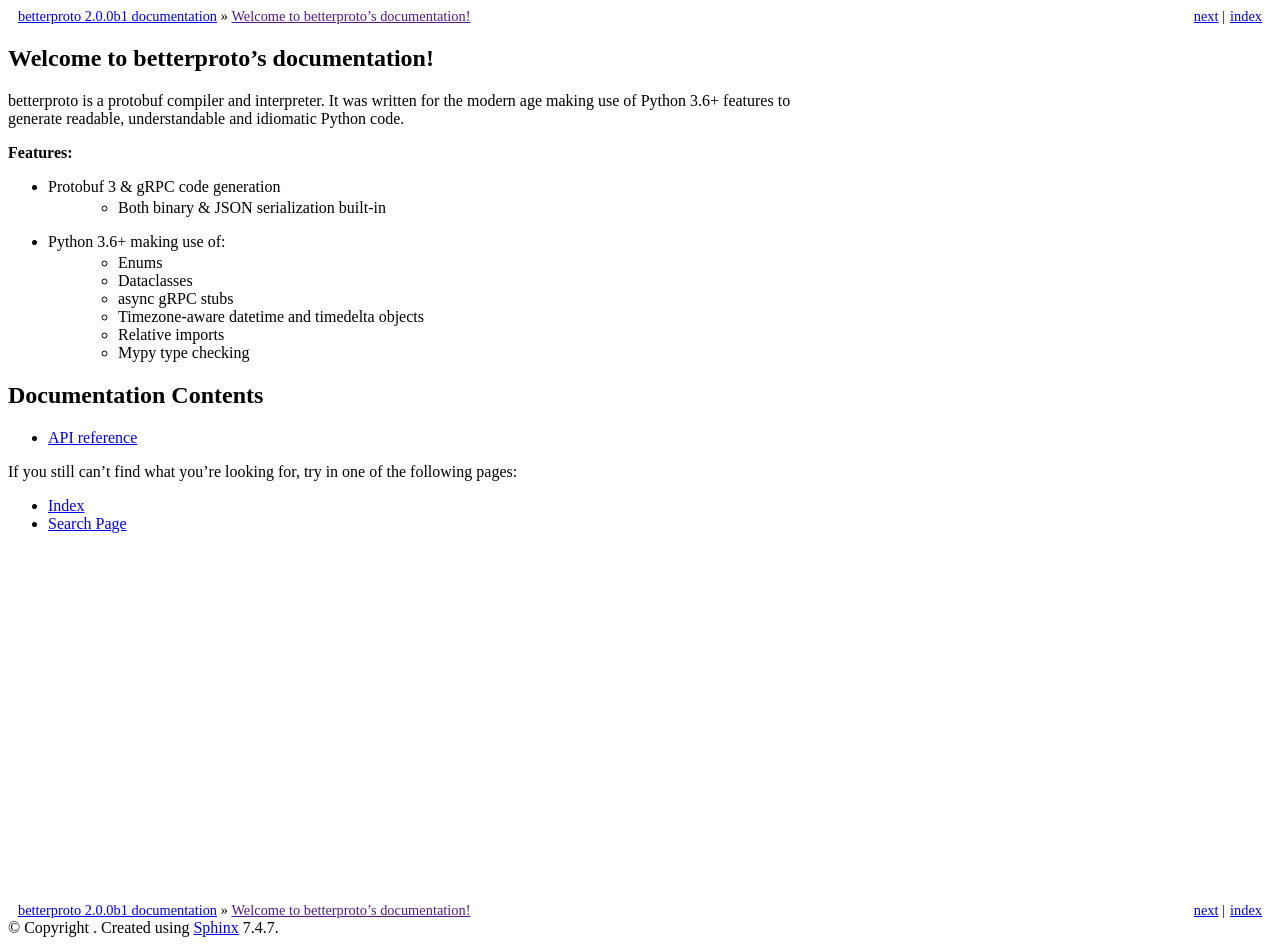
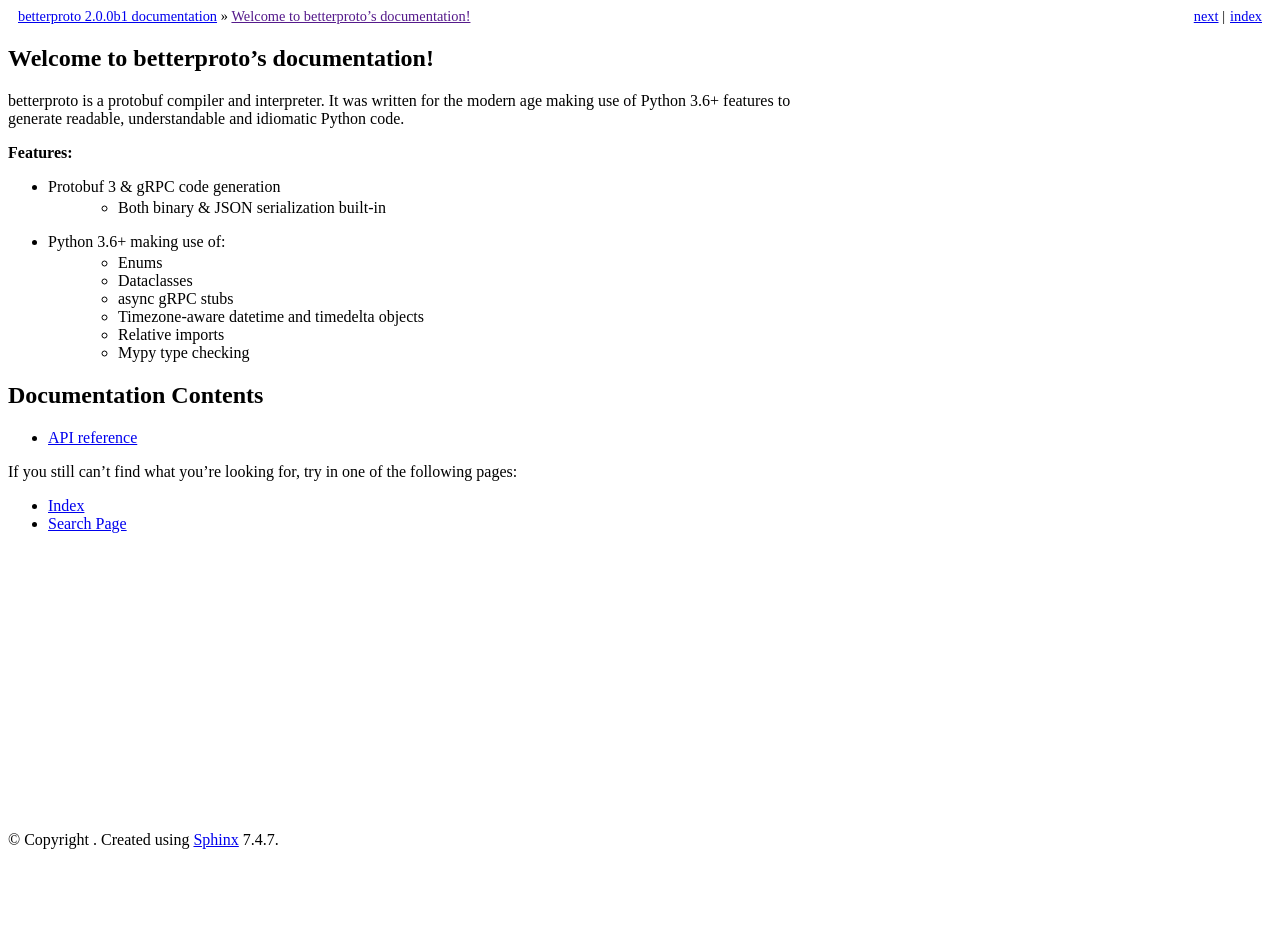
Before and after one commit to danielgtaylor/python-betterproto, a Sphinx documentation site: the page built from docs/index.rst, in a window 1280 px wide. Built offline with Sphinx 7.4.7, drawn with Linux system fonts in a browser that asks for light colours; the version number is read from the project's files by our own code; after the commit the page ends 900 px from its top, so only the background shows below that; some of the changed lines change nothing that is shown.

Commit message:
More fixes

```diff
--- /dev/null
+++ b/docs/_templates/layout.html
@@ -0,0 +1,29 @@
+{%- extends "basic/layout.html" %}
+
+{% set show_source = False %}
+{% set style = 'style.css' %}
+
+{%- block extrahead %}
+  {{ super() }}
+  <meta name="viewport" content="width=device-width, initial-scale=0.9, maximum-scale=0.9">
+{% endblock %}
+
+{%- block relbar2 %}{% endblock %}
+
+{% block header %}
+  {{ super() }}
+  {% if pagename == 'index' %}
+  <div class="indexwrapper">
+  {% endif %}
+{% endblock %}
+
+
+{%- block footer %}
+  <div class="footer">
+    &copy; Copyright {{ copyright }}.
+    {% trans sphinx_version=sphinx_version|e %}Created using <a href="http://sphinx-doc.org/">Sphinx</a> {{ sphinx_version }}.{% endtrans %}
+  </div>
+  {% if pagename == 'index' %}
+  </div>
+  {% endif %}
+{%- endblock %}
--- a/docs/conf.py
+++ b/docs/conf.py
@@ -50,7 +50,8 @@
 master_doc = "index"
 
 # General information about the project.
-project = "betterproto"
+project = 'betterproto'
+author = 'danielgtaylor'
 
 # The version info for the project you're documenting, acts as replacement for
 # |version| and |release|, also used in various other places throughout the
@@ -95,9 +96,6 @@
 # so a file named "default.css" will overwrite the builtin "default.css".
 html_static_path = ["_static"]
 
-# The name of a javascript file (relative to the configuration directory) that
-# implements a search results scorer. If empty, the default will be used.
-html_search_scorer = ""
 
 # Output file base name for HTML help builder.
 htmlhelp_basename = "betterprotodoc"
```
